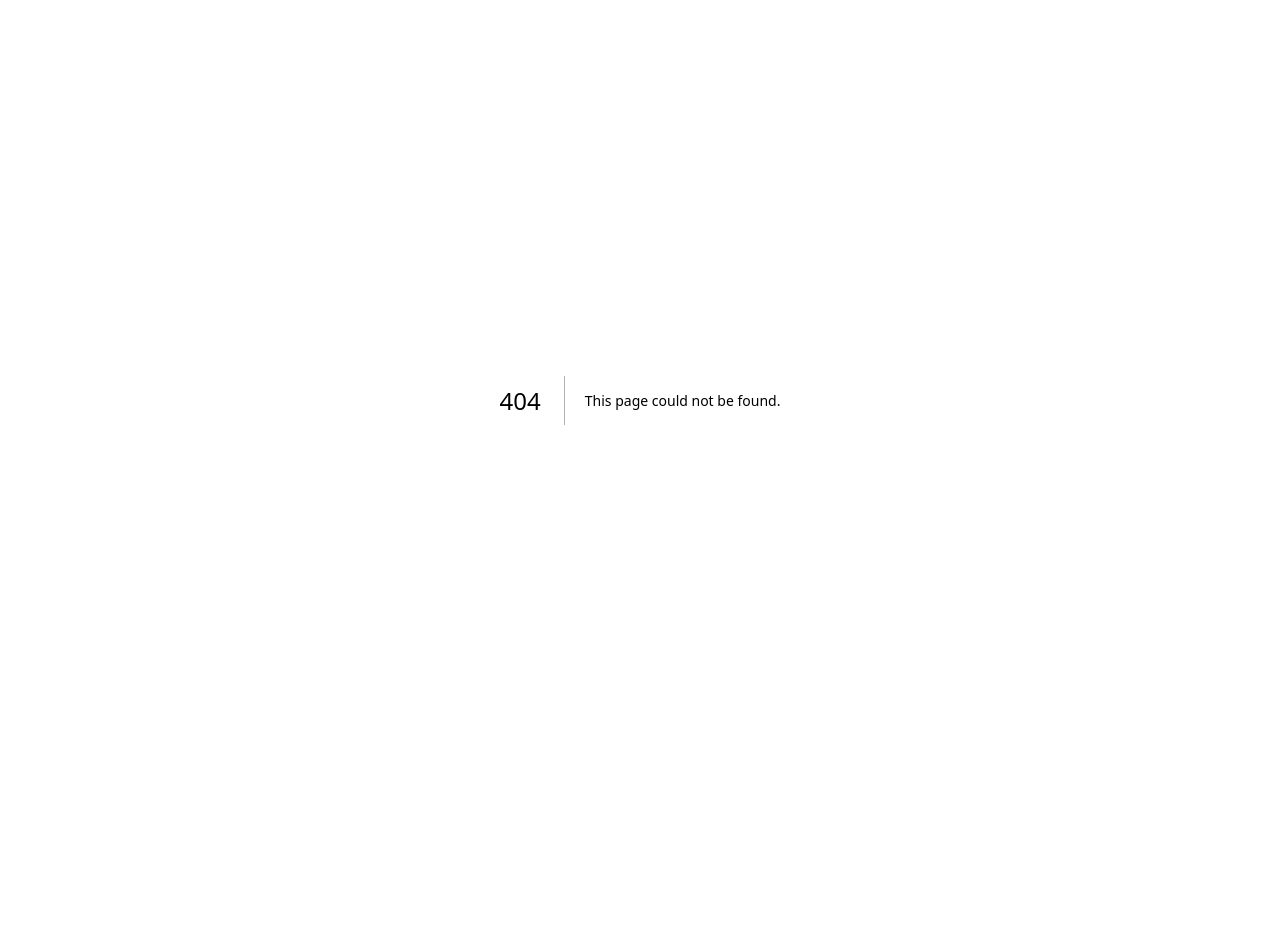
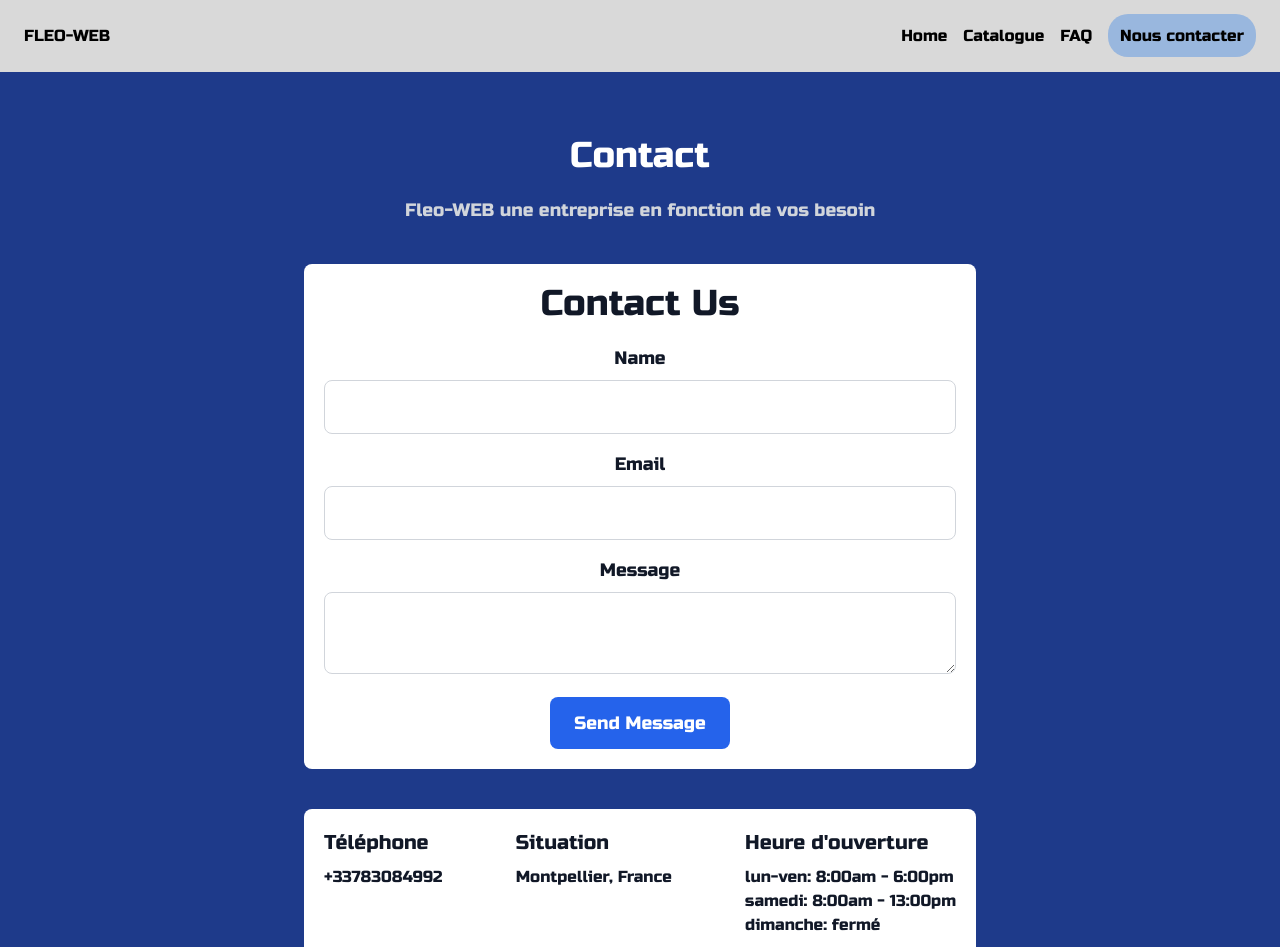
Before and after one commit to laflut3/catalogue_site, a Next.js app in the folder frontend/: page /Contact in a window 1280 px wide. Before the commit this address had no page. Shown: the top 947 px of the page. Before the commit the page ends 800 px from the top, so only its background shows below. Built offline with nearby package versions, Linux system fonts and the light colour scheme.

Commit message:
feat(): page contact basique

```diff
--- /dev/null
+++ b/frontend/src/components/section/Contact/SectionContact.tsx
@@ -0,0 +1,116 @@
+import React, { useState, ChangeEvent, FormEvent } from "react";
+
+const SectionContact: React.FC = () => {
+    const [formData, setFormData] = useState({
+        name: '',
+        email: '',
+        message: ''
+    });
+
+    const [status, setStatus] = useState('');
+
+    const handleChange = (e: ChangeEvent<HTMLInputElement | HTMLTextAreaElement>) => {
+        const { name, value } = e.target;
+        setFormData(prevData => ({ ...prevData, [name]: value }));
+    };
+
+    const handleSubmit = async (e: FormEvent) => {
+        e.preventDefault();
+
+        const res = await fetch('/api/sendEmail', {
+            method: 'POST',
+            headers: {
+                'Content-Type': 'application/json'
+            },
+            body: JSON.stringify(formData)
+        });
+
+        const result = await res.json();
+
+        if (result.success) {
+            setStatus('Email sent successfully!');
+        } else {
+            setStatus('Failed to send email.');
+        }
+
+        setFormData({
+            name: '',
+            email: '',
+            message: ''
+        });
+    };
+
+    return (
+        <section className="py-16 bg-blue-900 text-white text-center font-Russo">
+            <div className="w-4/5 mx-auto max-w-6xl">
+                <h2 className="text-4xl mb-5">Contact</h2>
+                <p className="text-lg mb-10 text-gray-300">
+                    Fleo-WEB une entreprise en fonction de vos besoin
+                </p>
+
+                <div className="bg-white text-gray-900 rounded-lg p-5 max-w-2xl mx-auto mb-10">
+                    <h2 className="text-4xl mb-5">Contact Us</h2>
+                    <form className="space-y-4" onSubmit={handleSubmit}>
+                        <div className="space-y-2">
+                            <label className="block text-lg" htmlFor="name">Name</label>
+                            <input
+                                className="w-full p-3 text-lg rounded-lg border border-gray-300"
+                                type="text"
+                                id="name"
+                                name="name"
+                                value={formData.name}
+                                onChange={handleChange}
+                                required
+                            />
+                        </div>
+                        <div className="space-y-2">
+                            <label className="block text-lg" htmlFor="email">Email</label>
+                            <input
+                                className="w-full p-3 text-lg rounded-lg border border-gray-300"
+                                type="email"
+                                id="email"
+                                name="email"
+                                value={formData.email}
+                                onChange={handleChange}
+                                required
+                            />
+                        </div>
+                        <div className="space-y-2">
+                            <label className="block text-lg" htmlFor="message">Message</label>
+                            <textarea
+                                className="w-full p-3 text-lg rounded-lg border border-gray-300"
+                                id="message"
+                                name="message"
+                                value={formData.message}
+                                onChange={handleChange}
+                                required
+                            />
+                        </div>
+                        <button className="px-6 py-3 text-lg text-white bg-blue-600 rounded-lg" type="submit">Send Message</button>
+                    </form>
+                    {status && <p className="mt-4 text-lg">{status}</p>}
+                </div>
+                <div className="bg-white text-gray-900 rounded-lg p-5 max-w-2xl mx-auto font-light">
+                    <div className="flex justify-between">
+                        <div className="text-left">
+                            <h4 className="text-xl mb-2">Téléphone</h4>
+                            <p>+33783084992</p>
+                        </div>
+                        <div className="text-left">
+                            <h4 className="text-xl mb-2">Situation</h4>
+                            <p>Montpellier, France</p>
+                        </div>
+                        <div className="text-left">
+                            <h4 className="text-xl mb-2">Heure d'ouverture</h4>
+                            <p>lun-ven: 8:00am - 6:00pm</p>
+                            <p>samedi: 8:00am - 13:00pm</p>
+                            <p>dimanche: fermé</p>
+                        </div>
+                    </div>
+                </div>
+            </div>
+        </section>
+    );
+};
+
+export default SectionContact;
--- /dev/null
+++ b/frontend/src/pages/Contact.tsx
@@ -0,0 +1,18 @@
+import React from 'react';
+import NavBar from "@/components/général/NavBar";
+import Footer from "@/components/général/Footer";
+import SectionContact from "@/components/section/Contact/SectionContact";
+
+const Catalogue: React.FC = () => {
+    return (
+        <div>
+            <NavBar />
+            <main>
+                <SectionContact/>
+            </main>
+            <Footer/>
+        </div>
+    );
+}
+
+export default Catalogue;
```
Also changed, not shown: frontend/src/styles/section/Contact/SectionContact.module.css (added).
